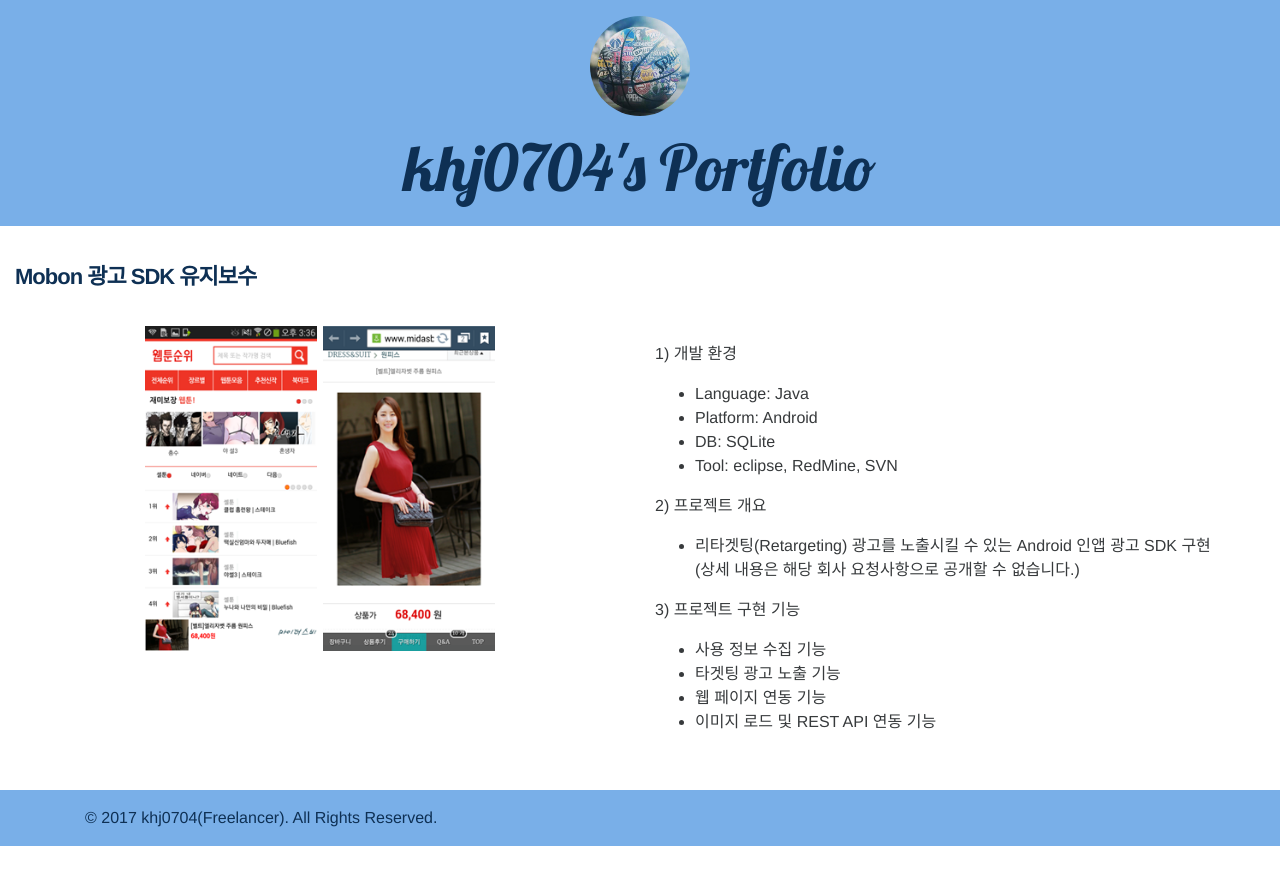
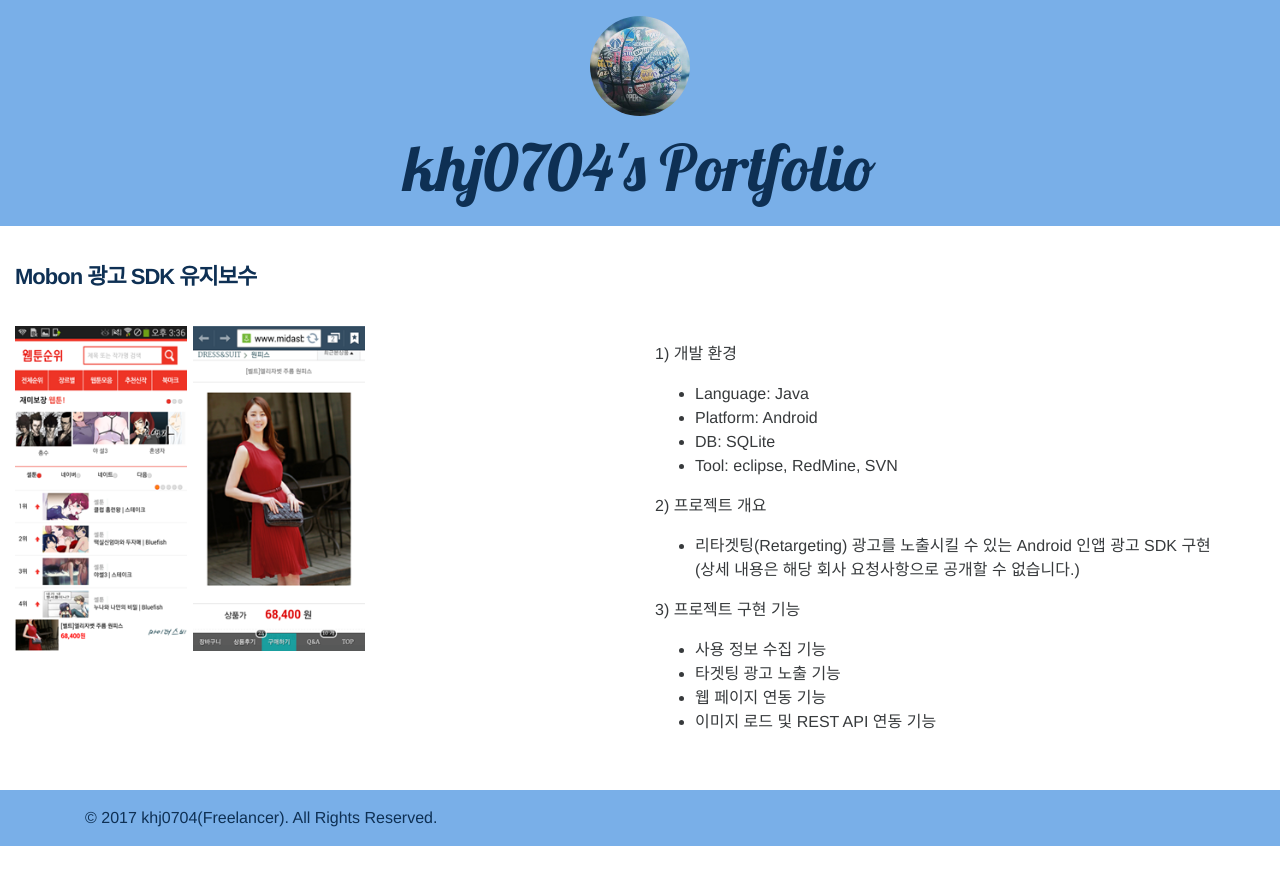
Before and after one commit to khj0704/khj0704.github.io, a Jekyll site: the page built from _posts/2015-03-15-portfolio16.md, in a window 1280 px wide. Shown: the top 885 px of the page. Built offline with Jekyll 4.4.1, drawn with Linux system fonts in a browser that asks for light colours; nearby versions of some CDN libraries.

Commit message:
Modified post layout

```diff
--- a/_layouts/post.html
+++ b/_layouts/post.html
@@ -79,9 +79,9 @@
 					<h1 class="post-title"><b>{{ page.title }}</b></h1>
 				</div>
 				<div class="col-sm-12 col-md-6">
-					<p style="text-align:center;">
+					<div style="display:inline-block; text-align:center; vertical-align:middle;">
 						<img src="../../../../../web-dist/images/{{ page.image }}" style="width:100%;max-width:350px;height:auto;margin-left:auto;margin-right:auto;display:block;">
-					</p>
+					</div>
 				</div>
 				<div class="col-sm-12 col-md-6">
 					<p>
```
